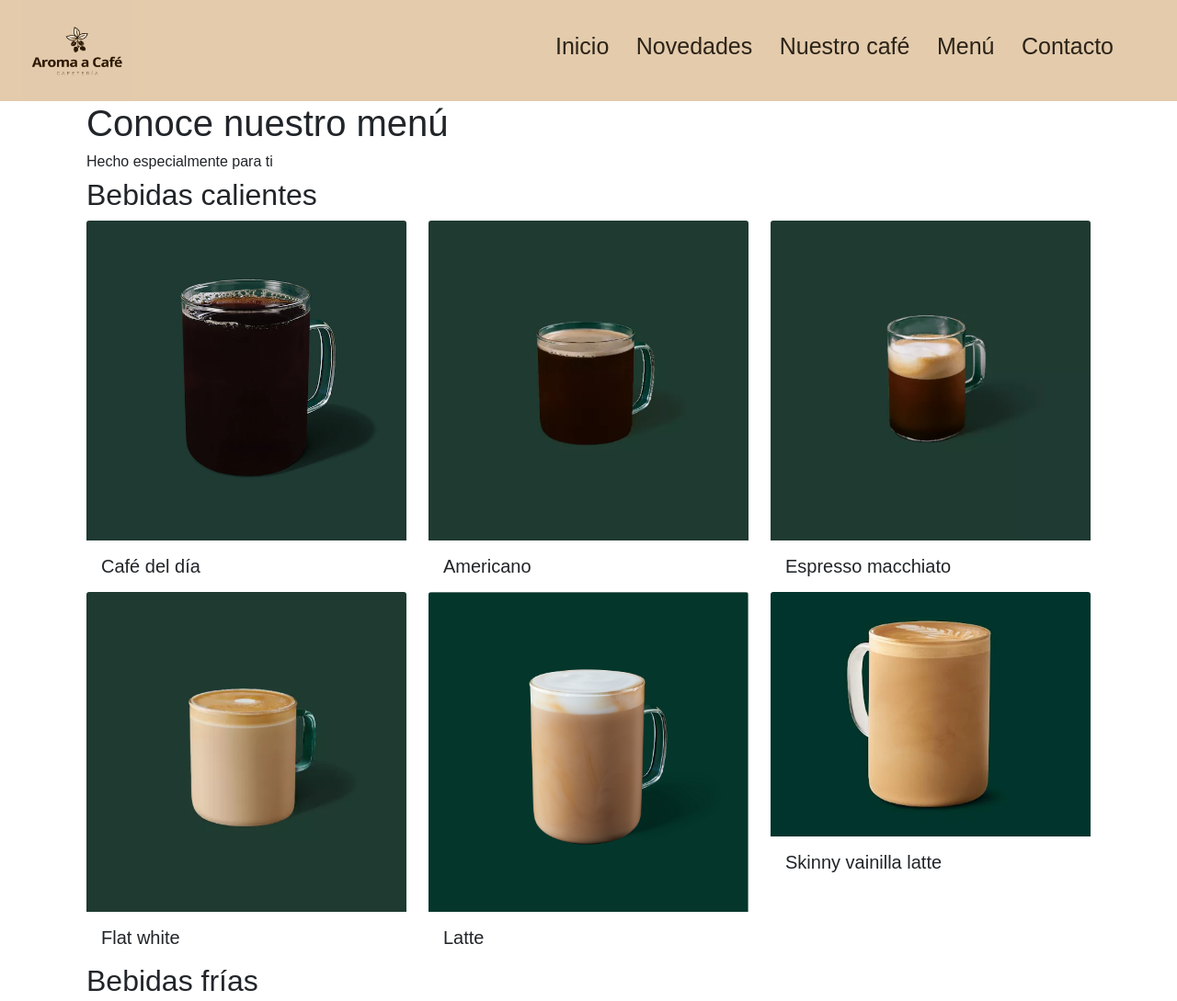
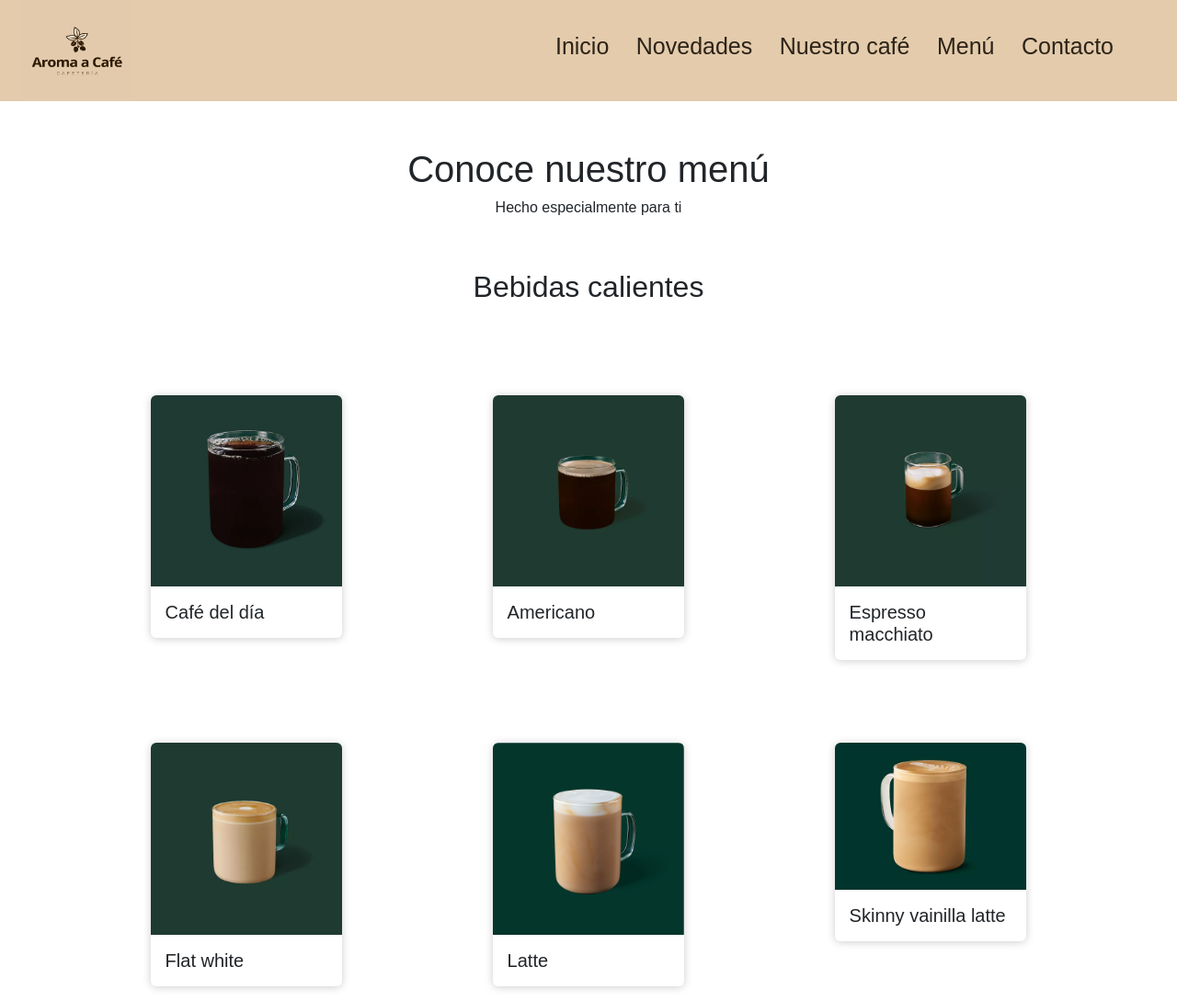
Before and after one commit to Aquerxn/PF-Escalante, a website: page pages/menu.html in a window 1280 px wide. Shown: the top 1089 px of the page at 92% size. Drawn offline with nearby package versions, Linux system fonts and the light colour scheme.

Commit message:
scss aplicado a menu

```diff
--- a/scss/_menu.scss
+++ b/scss/_menu.scss
@@ -0,0 +1,56 @@
+//MAIN MENU
+
+.main-menu{
+    width: 100%;
+
+    .titulo-1-menu{
+
+        h1{
+            width: 100%;
+            margin-top: 50px;
+            display: flex;
+            justify-content: center;
+            align-items: center;
+        }
+
+        h6{
+            width: 100%;
+            display: flex;
+            justify-content: center;
+        }
+    }
+
+    .titulo2-menu{
+
+        h2{
+            width: 100%;
+            margin-top: 50px;
+            display: flex;
+            justify-content: center;
+            align-items: center;
+        }
+    }
+}
+
+//CARDS MENU
+
+.card-menu{
+    width: 60%;
+    margin: 0 auto;
+    margin-top: 90px;
+    border-radius: 6px;
+    overflow: hidden;
+    background: #fff;
+    box-shadow: 0px 1px 10px rgba(0,0,0,0.2);
+    transition: all 0.3s;
+
+    &:hover{
+        scale:(1.15) ;
+    }
+}
+
+//FOOTER MENU
+
+.footer-menu{
+    margin-top: 90px;
+}
```
Also changed, not shown: css/styles.css, 1 other file.
